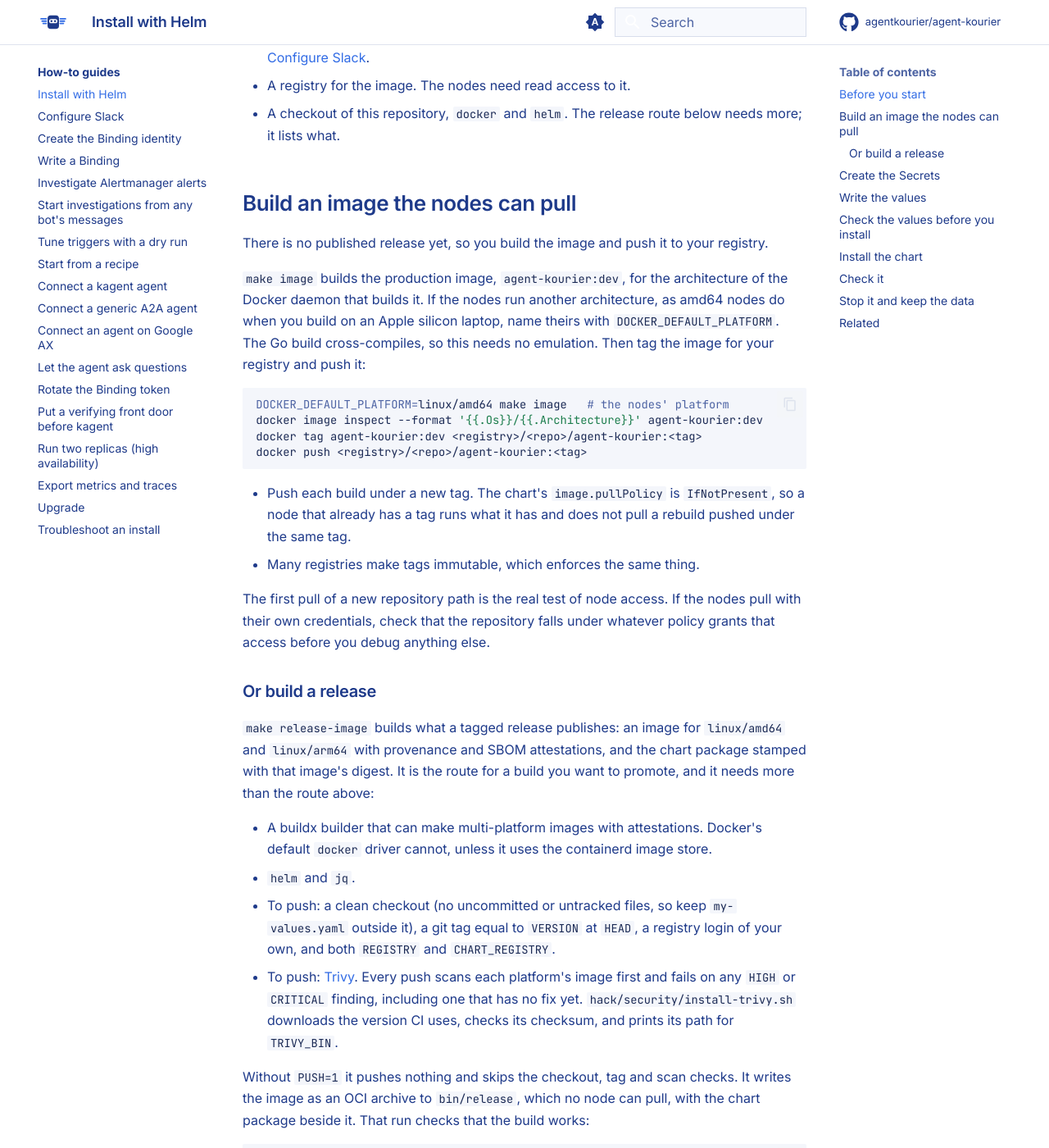
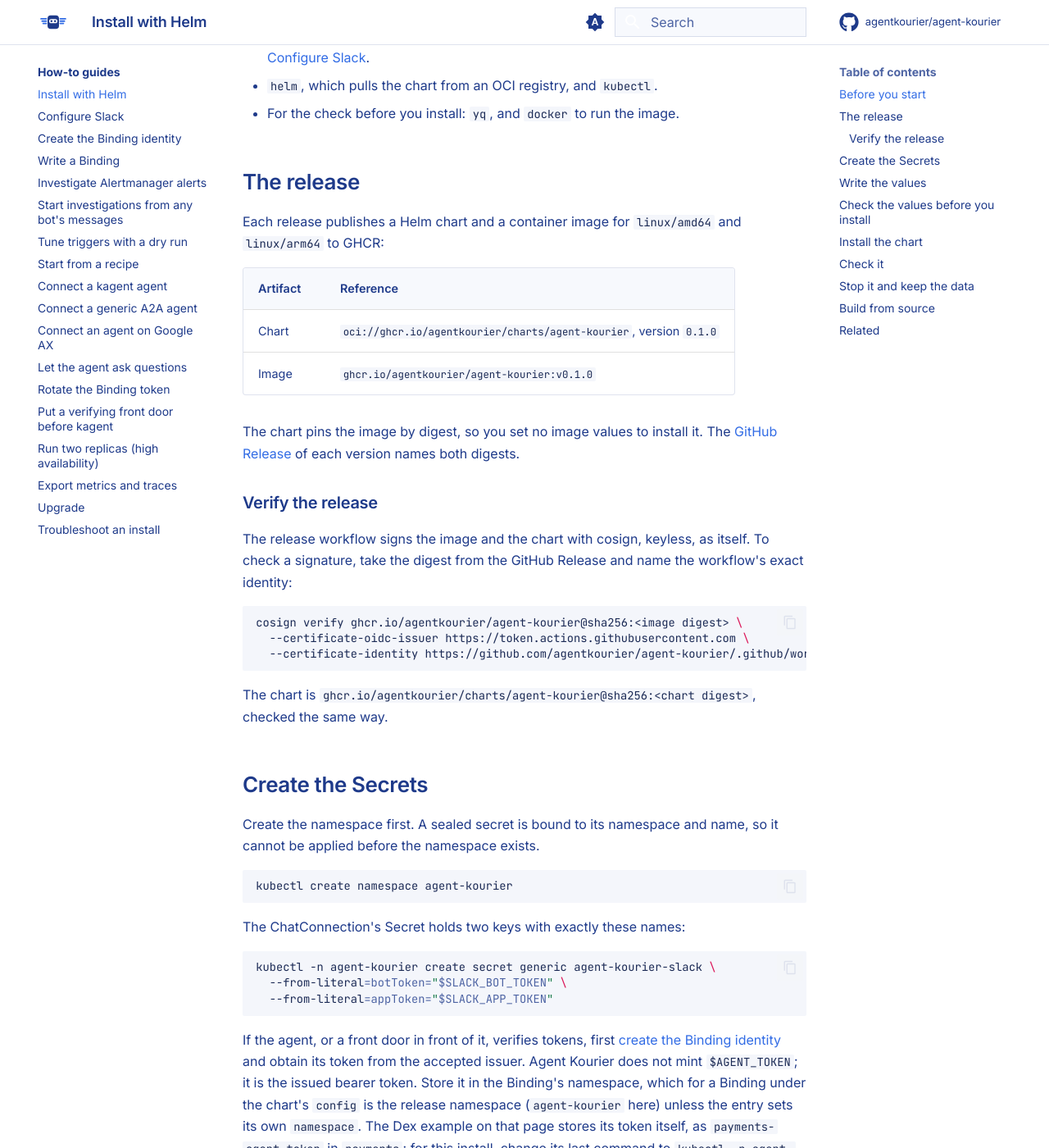
Before and after one commit to agentkourier/agent-kourier, an MkDocs documentation site: the page built from docs/how-to/install-with-helm.md, in a window 1280 px wide and 1400 px high, scrolled down 544 px. Shown: the whole window at 82% size. Built offline with MkDocs 1.6.1 and Material for MkDocs 9.7.7, drawn with Linux system fonts in a browser that asks for light colours; comment, search, counter and statistics services are not loaded; some of the changed text lies outside the part shown.

Commit message:
docs: install from the published release, and keep the docs on it
v0.1.0 is out, but the README, the docs home page, the install and upgrade
guides, the chart README and two recipes still said there was no release
and installed a locally built image and ./charts/agent-kourier.

Install with Helm now installs oci://ghcr.io/agentkourier/charts/agent-kourier
version 0.1.0, which pins the public image by digest, renders and dry-runs
with the published chart and image, and shows how to verify the cosign
signatures. Building from source moves to its own section at the end.

To keep this from recurring, charts/agent-kourier/Chart.yaml's version is
the one release version the docs may name. make docs-check fails on a page
that names another one (release-version), on wording that says there is no
release, and on a helm install of ./charts/agent-kourier outside the
allowlist. The release gate refuses a final tag vX.Y.Z unless Chart.yaml
says X.Y.Z (hack/release/check-version.sh), so a release starts with a pull
request that bumps the chart and the docs together. RELEASING.md says so.

````diff
--- a/docs/how-to/install-with-helm.md
+++ b/docs/how-to/install-with-helm.md
@@ -10,67 +10,36 @@ thing to wire.
 
 ## Before you start
 
-- A Kubernetes cluster whose nodes can pull your image, and a namespace for Agent Kourier.
+- A Kubernetes cluster whose nodes can pull from `ghcr.io`, and a namespace for Agent Kourier. The image is public, so
+  the nodes need no pull Secret.
 - A Slack app with a bot token and an app-level token, invited to a channel: see [Configure Slack](configure-slack.md).
-- A registry for the image. The nodes need read access to it.
-- A checkout of this repository, `docker` and `helm`. The release route below needs more; it lists what.
+- `helm`, which pulls the chart from an OCI registry, and `kubectl`.
+- For the check before you install: `yq`, and `docker` to run the image.
 
-## Build an image the nodes can pull
+## The release
 
-There is no published release yet, so you build the image and push it to your registry.
+Each release publishes a Helm chart and a container image for `linux/amd64` and `linux/arm64` to GHCR:
 
-`make image` builds the production image, `agent-kourier:dev`, for the architecture of the Docker daemon that builds it.
-If the nodes run another architecture, as amd64 nodes do when you build on an Apple silicon laptop, name theirs with
-`DOCKER_DEFAULT_PLATFORM`. The Go build cross-compiles, so this needs no emulation. Then tag the image for your
-registry and push it:
+| Artifact | Reference |
+|---|---|
+| Chart | `oci://ghcr.io/agentkourier/charts/agent-kourier`, version `0.1.0` |
+| Image | `ghcr.io/agentkourier/agent-kourier:v0.1.0` |
+
+The chart pins the image by digest, so you set no image values to install it. The
+[GitHub Release](https://github.com/agentkourier/agent-kourier/releases) of each version names both digests.
+
+### Verify the release
+
+The release workflow signs the image and the chart with cosign, keyless, as itself. To check a signature, take the
+digest from the GitHub Release and name the workflow's exact identity:
 
 ```sh
-DOCKER_DEFAULT_PLATFORM=linux/amd64 make image   # the nodes' platform
-docker image inspect --format '{{.Os}}/{{.Architecture}}' agent-kourier:dev
-docker tag agent-kourier:dev <registry>/<repo>/agent-kourier:<tag>
-docker push <registry>/<repo>/agent-kourier:<tag>
+cosign verify ghcr.io/agentkourier/agent-kourier@sha256:<image digest> \
+  --certificate-oidc-issuer https://token.actions.githubusercontent.com \
+  --certificate-identity https://github.com/agentkourier/agent-kourier/.github/workflows/release.yml@refs/tags/v0.1.0
 ```
 
-- Push each build under a new tag. The chart's `image.pullPolicy` is `IfNotPresent`, so a node that already has a tag
-  runs what it has and does not pull a rebuild pushed under the same tag.
-- Many registries make tags immutable, which enforces the same thing.
-
-The first pull of a new repository path is the real test of node access. If the nodes pull with their own
-credentials, check that the repository falls under whatever policy grants that access before you debug anything else.
-
-### Or build a release
-
-`make release-image` builds what a tagged release publishes: an image for `linux/amd64` and `linux/arm64` with
-provenance and SBOM attestations, and the chart package stamped with that image's digest. It is the route for a build
-you want to promote, and it needs more than the route above:
-
-- A buildx builder that can make multi-platform images with attestations. Docker's default `docker` driver cannot,
-  unless it uses the containerd image store.
-- `helm` and `jq`.
-- To push: a clean checkout (no uncommitted or untracked files, so keep `my-values.yaml` outside it), a git tag equal to
-  `VERSION` at `HEAD`, a registry login of your own, and both `REGISTRY` and `CHART_REGISTRY`.
-- To push: [Trivy](https://trivy.dev). Every push scans each platform's image first and fails on any `HIGH` or
-  `CRITICAL` finding, including one that has no fix yet. `hack/security/install-trivy.sh` downloads the version CI uses,
-  checks its checksum, and prints its path for `TRIVY_BIN`.
-
-Without `PUSH=1` it pushes nothing and skips the checkout, tag and scan checks. It writes the image as an OCI archive to
-`bin/release`, which no node can pull, with the chart package beside it. That run checks that the build works:
-
-```sh
-docker buildx create --name agent-kourier-release --driver docker-container
-BUILDER=agent-kourier-release make release-image VERSION=v0.0.1-dev.1
-```
-
-To push, tag the commit `v0.0.1-dev.1`, log in to the registry, and run:
-
-```sh
-TRIVY_BIN=$(hack/security/install-trivy.sh) BUILDER=agent-kourier-release PUSH=1 \
-  REGISTRY=<registry>/<repo>/agent-kourier CHART_REGISTRY=oci://<registry>/<repo>/charts \
-  make release-image VERSION=v0.0.1-dev.1
-```
-
-The pushed chart carries the image's repository and digest, so you set no image values when you install it. If the
-registry makes tags immutable, each push needs a new version, and so a new git tag.
+The chart is `ghcr.io/agentkourier/charts/agent-kourier@sha256:<chart digest>`, checked the same way.
 
 ## Create the Secrets
 
@@ -153,22 +122,18 @@ writes, with `yq`:
 
 ```sh
 mkdir -p rendered
-helm template agent-kourier ./charts/agent-kourier -n agent-kourier -f my-values.yaml \
-  --set image.repository=unused --show-only templates/configmap.yaml |
+helm template agent-kourier oci://ghcr.io/agentkourier/charts/agent-kourier --version 0.1.0 \
+  -n agent-kourier -f my-values.yaml --show-only templates/configmap.yaml |
   yq -r '.data[] | "---\n" + .' > rendered/resources.yaml
 ```
 
-Then run the dry run from the image you built, with the bot token in `SLACK_BOT_TOKEN` (exported) and the Binding
+Then run the dry run from the released image, with the bot token in `SLACK_BOT_TOKEN` (exported) and the Binding
 named as `namespace/name`:
 
 ```sh
 docker run --rm -e SLACK_BOT_TOKEN -v "$PWD/rendered:/config:ro" \
-  agent-kourier:dev dry-run --config /config --binding agent-kourier/my-binding
+  ghcr.io/agentkourier/agent-kourier:v0.1.0 dry-run --config /config --binding agent-kourier/my-binding
 ```
-
-If the image is for another architecture than your machine's, Docker runs it under emulation where it can, as Docker
-Desktop does. With Go installed, `go run ./cmd/agent-kourier dry-run --config rendered ...` from the checkout does the
-same without the image.
 
 An error that starts `agent-kourier dry-run: load /config:` names the file, the resource and the field. The files load
 before the token is read, so without a token the dry run still checks them, and then stops at `no bot token`. With one,
@@ -178,24 +143,17 @@ resources or the Secrets: those errors show only when the pod starts. Reading th
 
 ## Install the chart
 
-The chart in the source tree has no image, and the render fails without one. Pass the image you pushed:
-
 ```sh
-helm install agent-kourier ./charts/agent-kourier -n agent-kourier -f my-values.yaml \
-  --set image.repository=<registry>/<repo>/agent-kourier --set image.tag=<tag>
-```
-
-To pin the image, pass `--set image.digest=sha256:<digest>` in place of the tag; a digest wins over a tag.
-
-If you pushed a release, install the chart you pushed instead. It is stamped with its image:
-
-```sh
-helm install agent-kourier oci://<registry>/<repo>/charts/agent-kourier --version 0.0.1-dev.1 \
+helm install agent-kourier oci://ghcr.io/agentkourier/charts/agent-kourier --version 0.1.0 \
   -n agent-kourier -f my-values.yaml
 ```
 
 The defaults run one replica with SQLite on a 1 GiB volume. For Postgres and a standby, see
 [Run two replicas (high availability)](high-availability.md).
+
+If the nodes may pull only from your own registry, copy the image there by digest and pass
+`--set image.repository=<registry>/<repo>/agent-kourier`. The chart keeps its pinned digest, so the copy must have the
+same one.
 
 !!! warning "NetworkPolicy on Cilium"
 
@@ -244,8 +202,44 @@ On `helm uninstall` the chart keeps the claim by default: `persistence.retainOnU
 behaviour is not guaranteed. If the data matters, create the claim yourself and set `persistence.existingClaim`, so no
 release owns it, and stop with `replicaCount: 0` rather than by removing the app.
 
+## Build from source
+
+For a change that is not in a release yet. You need a checkout of this repository and `docker`.
+
+`make image` builds the production image, `agent-kourier:dev`, for the architecture of the Docker daemon that builds it.
+If the nodes run another architecture, as amd64 nodes do when you build on an Apple silicon laptop, name theirs with
+`DOCKER_DEFAULT_PLATFORM`. The Go build cross-compiles, so this needs no emulation. Then tag the image for your
+registry and push it:
+
+```sh
+DOCKER_DEFAULT_PLATFORM=linux/amd64 make image   # the nodes' platform
+docker image inspect --format '{{.Os}}/{{.Architecture}}' agent-kourier:dev
+docker tag agent-kourier:dev <registry>/<repo>/agent-kourier:<tag>
+docker push <registry>/<repo>/agent-kourier:<tag>
+```
+
+- Push each build under a new tag. The chart's `image.pullPolicy` is `IfNotPresent`, so a node that already has a tag
+  runs what it has and does not pull a rebuild pushed under the same tag.
+- Many registries make tags immutable, which enforces the same thing.
+
+The chart in the source tree has no image, and the render fails without one. Install it from the checkout with the
+image you pushed:
+
+```sh
+helm install agent-kourier ./charts/agent-kourier -n agent-kourier -f my-values.yaml \
+  --set image.repository=<registry>/<repo>/agent-kourier --set image.tag=<tag>
+```
+
+To pin the image, pass `--set image.digest=sha256:<digest>` in place of the tag; a digest wins over a tag. To run the
+dry run from the checkout without an image, use `go run ./cmd/agent-kourier dry-run --config rendered ...`.
+
+`make release-image` builds what the release workflow publishes, an image for both platforms with provenance and SBOM
+attestations and the chart stamped with its digest, and checks them, without pushing anything. The repository's
+`RELEASING.md` covers it and how a release is cut.
+
 ## Related
 
 - [Troubleshoot an install](troubleshoot.md) for the failures a first install runs into.
+- [Upgrade](upgrade.md) to a newer release.
 - [Export metrics and traces](export-telemetry.md).
 - [Stored data](../reference/stored-data.md) for what Agent Kourier keeps and for how long.
--- a/hack/docs/contentcheck/allowlist.txt
+++ b/hack/docs/contentcheck/allowlist.txt
@@ -10,3 +10,4 @@
 docs/how-to/upgrade.md | removed-trigger-field | botId | the upgrade page names the renamed sender field so that a reader can find it in an old Binding
 docs/how-to/upgrade.md | removed-trigger-field | titleLink | the upgrade page names the renamed link field so that a reader can find it in an old Binding
 docs/how-to/upgrade.md | removed-trigger-field | attachmentText | the upgrade page names the renamed body field so that a reader can find it in an old Binding
+docs/how-to/install-with-helm.md | local-chart-install | helm install agent-kourier ./charts/agent-kourier | the Build from source section installs a change that is not released yet, from a checkout
````
Also changed, not shown: other parts of docs/how-to/install-with-helm.md (+2 -2 lines), AGENTS.md (+3 -1 lines), README.md (+6 -3 lines), RELEASING.md (+9 -3 lines), charts/agent-kourier/README.md (+4 -3 lines), docs/how-to/upgrade.md (+5 -5 lines), docs/index.md (+3 -3 lines), examples/recipes/custom-bot-trigger/README.md (+4 -6 lines), examples/recipes/sre-triage/README.md (+10 -18 lines), 6 other files.
